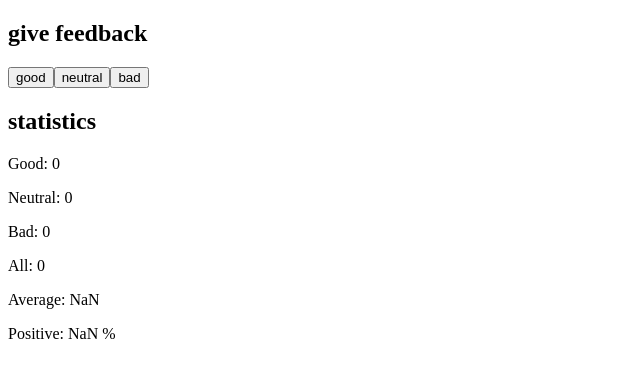
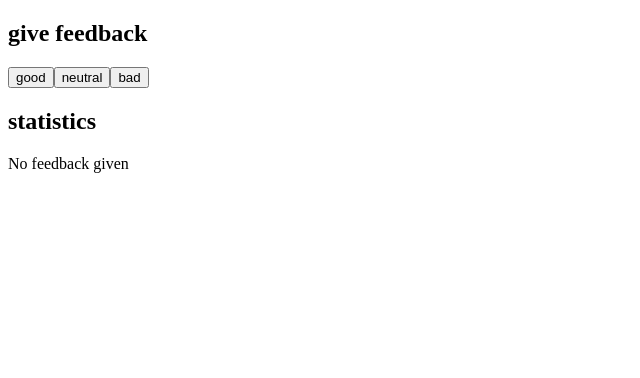
Before and after one commit to annadpp/Full-Stack-Open, a React (Vite) app in the folder Part1/UniCafe/: page / in a window 1280 px wide. Shown: the top 378 px of the page, without its empty margins (0-640 px from the left). Built offline with nearby package versions, Linux system fonts and the light colour scheme.

Commit message:
Exercise 1.9

```diff
--- a/Part1/UniCafe/src/App.jsx
+++ b/Part1/UniCafe/src/App.jsx
@@ -10,6 +10,10 @@ const Stats = (props) => {
   const positive = (props.good / total) * 100;
 
   return (
+    <>
+      {total === 0 ? (
+        <p>No feedback given</p>
+      ) : (
         <div>
           <p>Good: {props.good}</p>
           <p>Neutral: {props.neutral}</p>
@@ -18,6 +22,8 @@ const Stats = (props) => {
           <p>Average: {average}</p>
           <p>Positive: {positive} %</p>
         </div>
+      )}
+    </>
   );
 };
 
```
Lines whose indentation alone changed are shown as unchanged.
